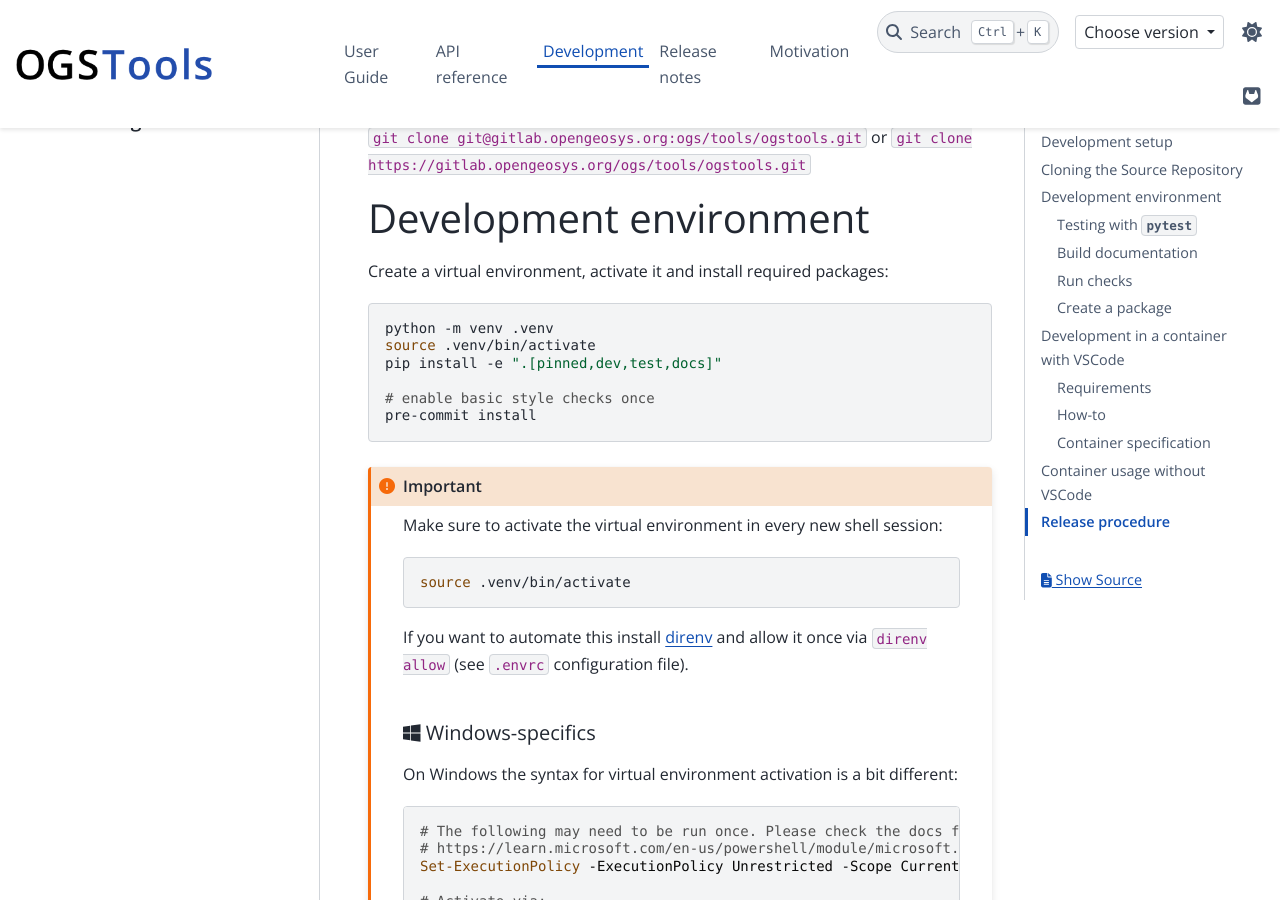
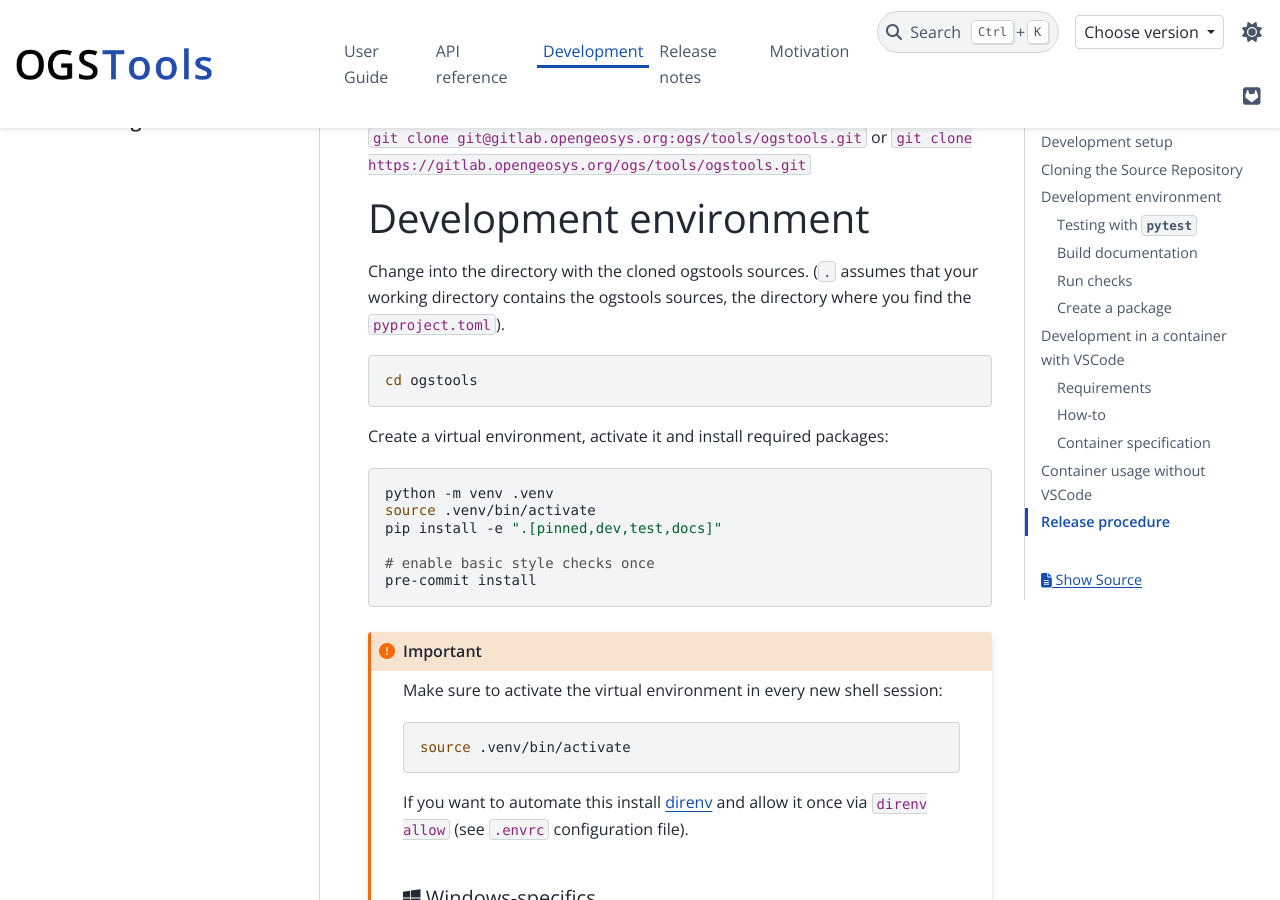
Before and after one commit to ufz/ogstools, a Sphinx documentation site: the page built from docs/development/index.md, in a window 1280 px wide and 900 px high, scrolled down 310 px. Built offline with Sphinx 7.4.7 and the PyData theme 0.15.4, drawn with Linux system fonts in a browser that asks for light colours; pages that are not in the unit, such as notebooks, are missing from menus; the version number could not be read and is left out; comment, search, counter and statistics services are not loaded.

Commit message:
[Doc] Development guide - first clone

````diff
--- a/docs/development/index.md
+++ b/docs/development/index.md
@@ -8,6 +8,12 @@
 `git clone https://gitlab.opengeosys.org/ogs/tools/ogstools.git`
 
 # Development environment
+
+Change into the directory with the cloned ogstools sources. (`.` assumes that your working directory contains the ogstools sources, the directory where you find the `pyproject.toml`).
+
+```bash
+cd ogstools
+```
 
 Create a virtual environment, activate it and install required packages:
 
````
